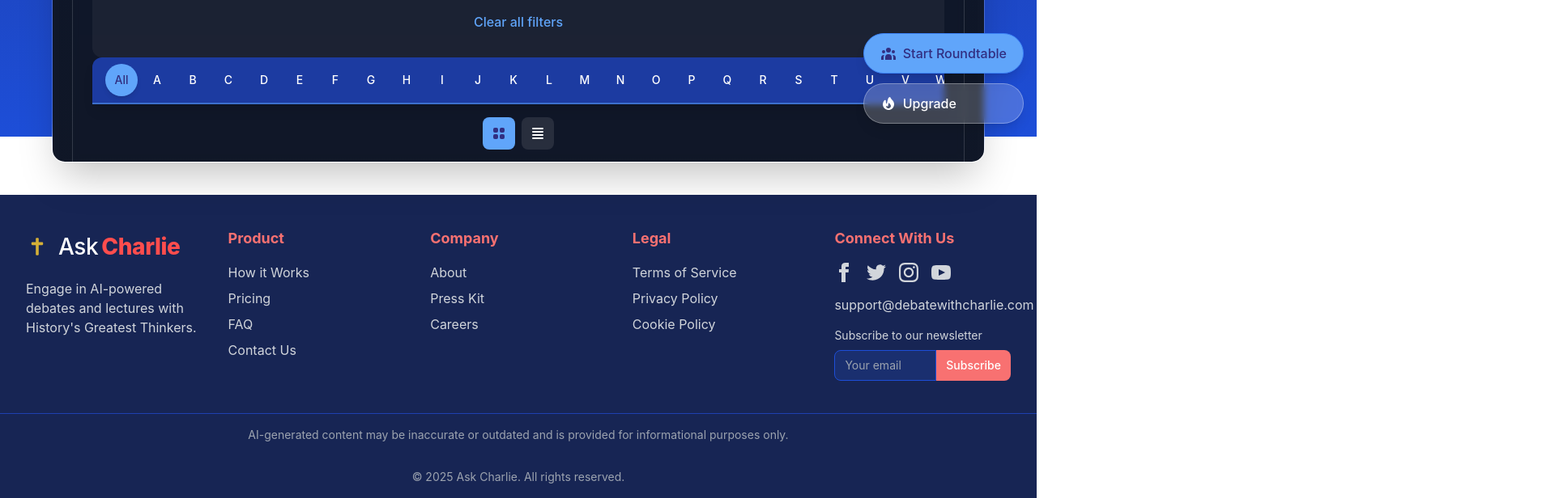
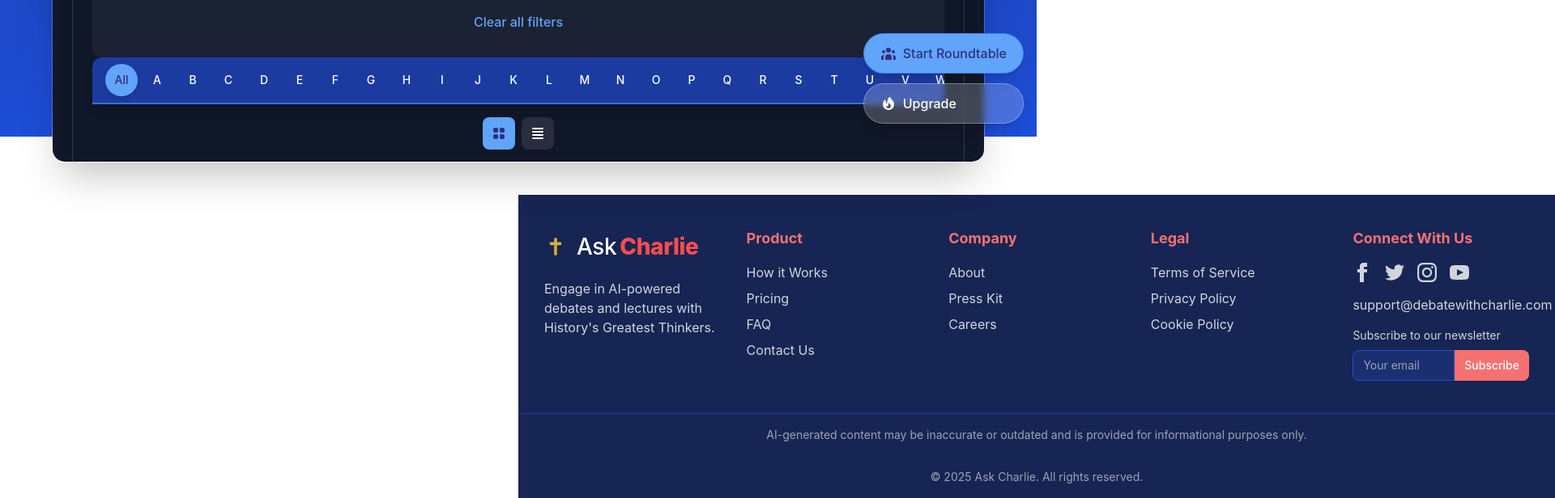
Before and after one commit to stroka22/ask-charlie, a React (Vite) app: page / in a window 1280 px wide. Shown: the part 631-1247 px from the top of the page at 81% size, 1920 px wide, since content can reach past the window. Built offline with nearby package versions, Linux system fonts and the light colour scheme; no server answers; the database is empty.

Commit message:
Footer: stronger viewport breakout (positioned 50% with -50vw margins) for edge-to-edge background

```diff
--- a/src/components/Footer.jsx
+++ b/src/components/Footer.jsx
@@ -18,9 +18,15 @@
     <footer
       className="bg-blue-950 text-white"
       style={{
+        /* Full-bleed breakout that ignores any ancestor padding/radius */
+        position: 'relative',
+        left: '50%',
+        right: '50%',
         width: '100vw',
         marginLeft: 'calc(50% - 50vw)',
         marginRight: 'calc(50% - 50vw)',
+        borderRadius: 0,
+        overflow: 'visible',
       }}
     >
       {/* Main Footer Content */}
```
